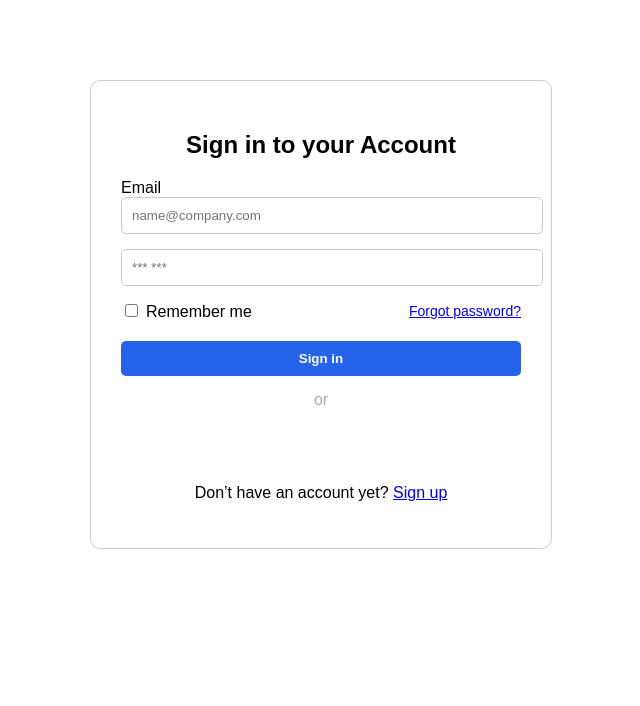
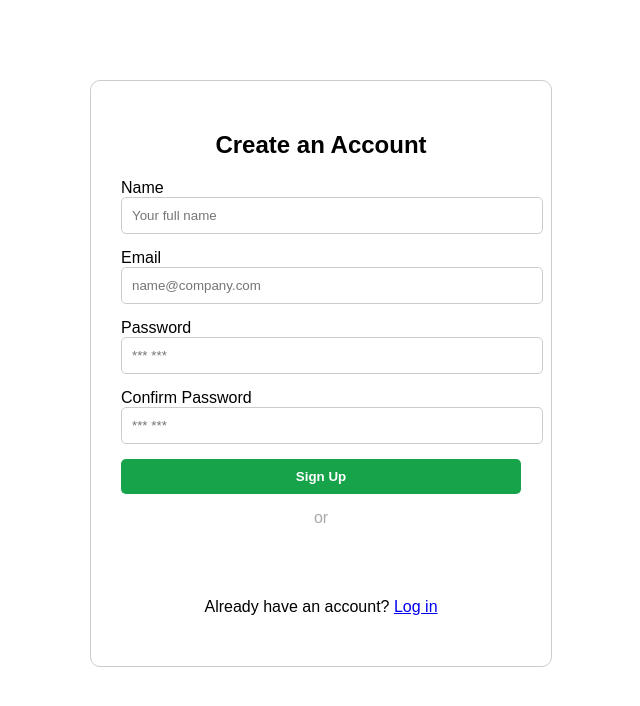
Before and after one commit to Jayashree-25/Social-Chat, a React (Vite) app in the folder frontend/: page / in a window 1280 px wide. Shown: the top 706 px of the page, without its empty margins (319-959 px from the left). Built offline with nearby package versions, Linux system fonts and the light colour scheme.

Commit message:
signUp form

```diff
--- a/frontend/src/App.jsx
+++ b/frontend/src/App.jsx
@@ -1,8 +1,9 @@
 import React from 'react';
 import Login from './pages/Login';
+import Signup from './pages/SignUp';
 
 const App = () => {
-  return <Login />;
+  return <Signup />;
 };
 
 export default App;
--- /dev/null
+++ b/frontend/src/pages/SignUp.jsx
@@ -0,0 +1,131 @@
+import React, { useState } from "react";
+import { GoogleLogin } from "@react-oauth/google";
+
+
+const Signup = () => {
+    const [formData, setFormDate] = useState({
+        name: "",
+        email: "",
+        password: "",
+        confirmPassword: ""
+    });
+
+    const handleChange = (e) => {
+        setFormDate((prev) => ({
+            ...prev,
+            [e.target.name]: e.target.value
+        }));
+    };
+
+    const handleSignup = (e) => {
+        e.preventDefault();
+        if (formDate.password !== formDate.confirmPassword) {
+            alert("Password do not match!");
+            return;
+        }
+        console.log("Sign Up Data:", formData);
+    };
+
+    return (
+        <div style={{
+            maxWidth: "400px",
+            margin: "80px auto",
+            padding: "30px",
+            border: "1px solid #ccc",
+            borderRadius: "10px",
+            fontFamily: "Arial, sans-serif"
+        }}>
+            <h2 style={{ textAlign: "center", marginBottom: "20px" }}>
+                Create an Account
+            </h2>
+
+            <form onSubmit={handleSignup}>
+                <label> Name </label>
+                <input
+                    type="text"
+                    name="name"
+                    placeholder="Your full name"
+                    value={formData.name}
+                    onChange={handleChange}
+                    required
+                    style={inputStyle}
+                />
+
+                <label> Email </label>
+                <input
+                    type="email"
+                    name="email"
+                    placeholder="name@company.com"
+                    value={formData.email}
+                    onChange={handleChange}
+                    required
+                    style={inputStyle}
+                />
+
+                <label> Password </label>
+                <input
+                    type="password"
+                    name="password"
+                    placeholder="*** ***"
+                    value={formData.password}
+                    onChange={handleChange}
+                    required
+                    style={inputStyle}
+                />
+
+                <label> Confirm Password </label>
+                <input
+                    type="password"
+                    name="Confirmpassword"
+                    placeholder="*** ***"
+                    value={formData.confirmPassword}
+                    onChange={handleChange}
+                    required
+                    style={inputStyle}
+                />
+
+                <button type="submit" style={buttonStyle}>Sign Up</button>
+            </form>
+
+            <div style={{
+                textAlign: "center",
+                margin: "15px 0",
+                color: "#aaa"
+            }}>
+                or
+            </div>
+
+            <GoogleLogin
+                onSuccess={(credentialResponse) => {
+                    console.log("Google Sign Up Success:", credentialResponse);
+                }}
+                onError={() => {
+                    console.log("Google Sign Up Failed");
+                }}
+            />
+            <p style={{ textAlign: "center", marginBottom: "20px"}}>
+                Already have an account? <a href="#">Log in</a>
+            </p>
+        </div >
+    )
+}
+const inputStyle = {
+    width: "100%",
+    padding: "10px",
+    marginBottom: "15px",
+    borderRadius: "5px",
+    border: "1px solid #ccc"
+};
+
+const buttonStyle = {
+    width: "100%",
+    padding: "10px",
+    backgroundColor: "#16a34a",
+    color: "#fff",
+    border: "none",
+    borderRadius: "5px",
+    fontWeight: "bold",
+    cursor: "pointer"
+};
+
+export default Signup;
```
